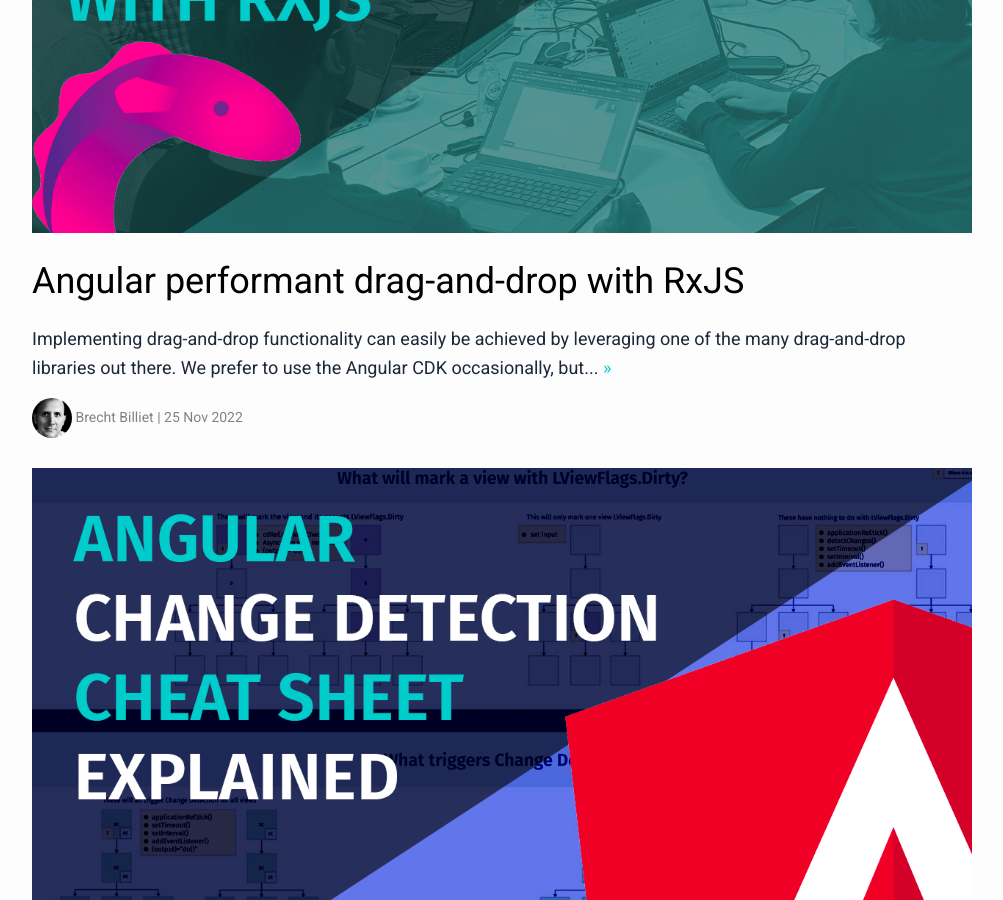
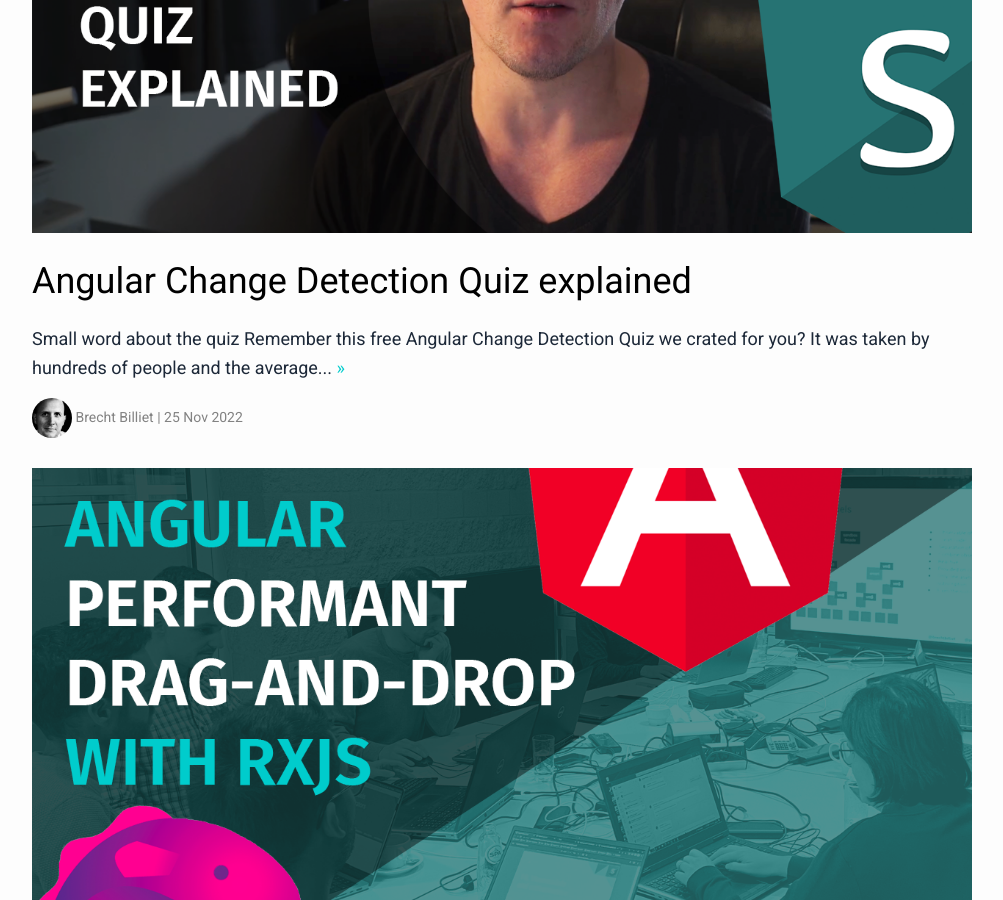
Before and after one commit to simplifiedcourses/simplifiedcourses.github.io, a Jekyll site: the page built from index.markdown, in a window 1280 px wide and 900 px high, scrolled down 426 px. Shown: the whole window, without its empty margins (138-1141 px from the left). Built offline with Jekyll 4.4.1, drawn with Linux system fonts in a browser that asks for light colours; part of the change alters nothing that is shown.

Commit message:
cd quiz explained youtube blog

```diff
--- a/_posts/2022-11-15-angular-change-detection-cheat-sheet-explained.md
+++ b/_posts/2022-11-15-angular-change-detection-cheat-sheet-explained.md
@@ -125,13 +125,14 @@ already, you can do that [here](https://www.simplified.courses/free-angular-chan
 Remember, if you want the fully printable version, just reach out to us! We love to see our
 work hanging in your awesome office!
 
+You want to test your knowledge? I created a free [Angular Change Detection Quiz](https://www.simplified.courses/angular-change-detection-quiz) that I explain [in this video blog](/angular-change-detection-quiz-explained/).
+
 ## Ebook
 
 If you are interested, we have also written an Ebook that explains Angular Change Detection in depth.
 It follows the actual process in the codebase and has references to the github repo of Angular everywhere.
 If you read this, you will really learn how Angular ticks!
 
-<blockquote class="twitter-tweet"><p lang="en" dir="ltr">My <a href="https://twitter.com/hashtag/Angular?src=hash&amp;ref_src=twsrc%5Etfw">#Angular</a> Change Detection ebook is ready!<br>It is free for people that subscribe before the 1st of december 2022.<br>✅ Stackblitz examples<br>✅ Links to the actual Angular codebase everywhere<br>✅ Best practices<br>✅ You will learn how Angular ticks<a href="https://t.co/W4kgE2siS6">https://t.co/W4kgE2siS6</a> <a href="https://t.co/p5VFs7pYSQ">pic.twitter.com/p5VFs7pYSQ</a></p>&mdash; Brecht Billiet👨‍💻 - Simplified Angular Courses (@brechtbilliet) <a href="https://twitter.com/brechtbilliet/status/1590989014621818880?ref_src=twsrc%5Etfw">November 11, 2022</a></blockquote> <script async src="https://platform.twitter.com/widgets.js" charset="utf-8"></script>
 
 Get the ebook By clicking on the image below!
 [![](/assets/angular-change-detection-cheat-sheet-explained/ebook.png)](https://www.simplified.courses/angular-change-detection-simplified-e-book)
--- /dev/null
+++ b/_posts/2022-12-06-angular-change-detection-quiz-explained.md
@@ -0,0 +1,44 @@
+---
+layout: post
+title:  "Angular Change Detection Quiz explained"
+date:   2022-11-25
+published: true
+comments: true
+categories: Angular
+cover: assets/angular-change-detection-quiz-explained.png
+
+---
+
+## Small word about the quiz
+
+Remember this free Angular Change Detection Quiz we crated for you?
+It was taken by hundreds of people and the **average score was below 50%**.
+
+Since we consider Change Detection in Angular a very important topic we decided to create a video that explains
+the answers of this Quiz.
+
+Before you take a look at the video please try to take the quiz first! You could use the
+[Angular Change Detection Cheat Sheet](https://blog.simplified.courses/angular-change-detection-cheat-sheet-explained/) to help you ace the questions.
+We explain the cheat sheet in the article mentioned above.
+
+You can take the quiz here:
+[![Change Detection Quiz](/assets/cd-quiz.png)](https://www.simplified.courses/angular-change-detection-quiz)
+
+## The Angular Change Detection Quiz explained
+
+I explained the entire thing in this video, and I give a bunch of pointers as well.
+I'm looking forward to get feedback of you on this!
+
+<iframe width="100%" height="500" src="https://www.youtube.com/embed/W7JgNdSLFWs" title="YouTube video player" frameborder="0" allow="accelerometer; autoplay; clipboard-write; encrypted-media; gyroscope; picture-in-picture" allowfullscreen></iframe>
+
+
+## Conclusion
+
+I hope you enjoyed the video, and you are able to ace the Quiz now! If you want to support me
+or want a deeper understanding on Angular Change Detection there is a **50% discount coupon** hidden
+in the video.
+
+Get the ebook By clicking on the image below (discount code in video)!
+[![](/assets/angular-change-detection-cheat-sheet-explained/ebook.png)](https://www.simplified.courses/angular-change-detection-simplified-e-book)
+
+Thanks for your time and let's talk soon!
```
Also changed, not shown: assets/angular-change-detection-cheat-sheet-explained/ebook.png, assets/angular-change-detection-quiz-explained.png (added), assets/cd-quiz.png (added).
